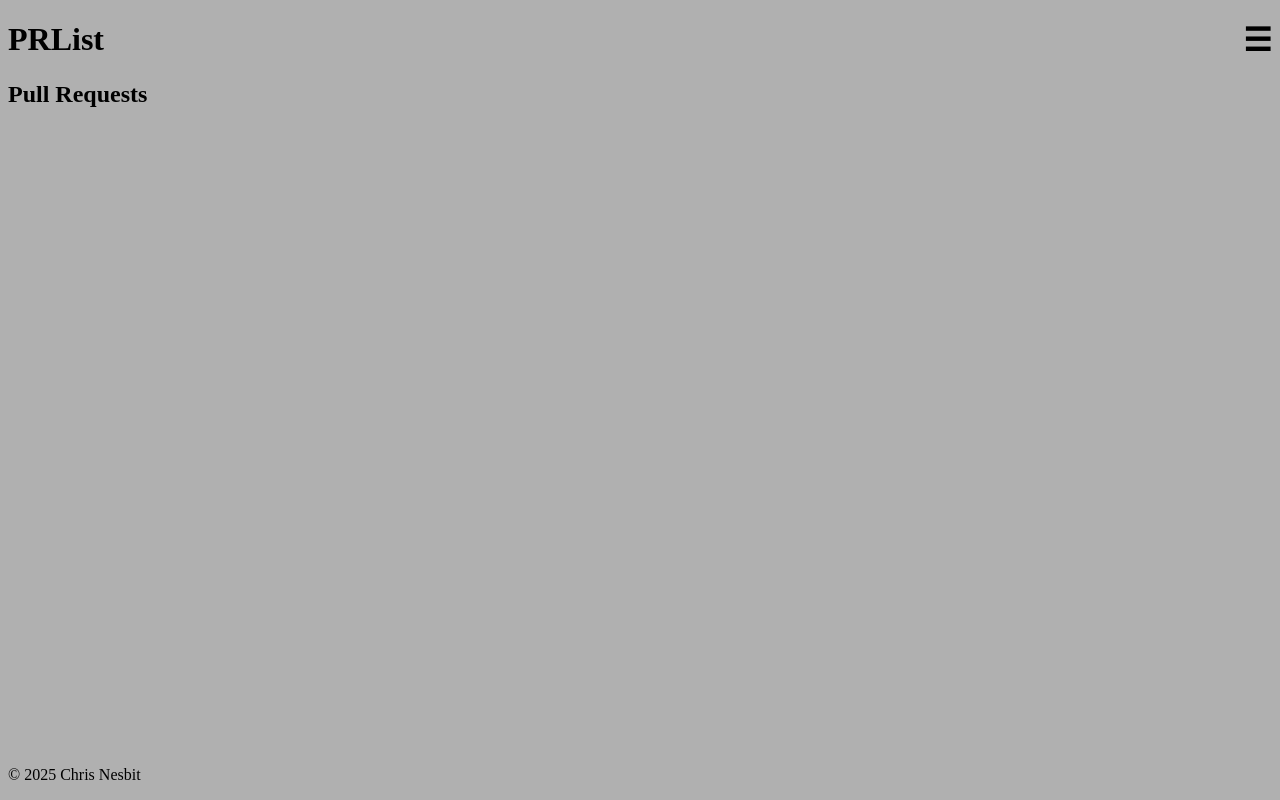
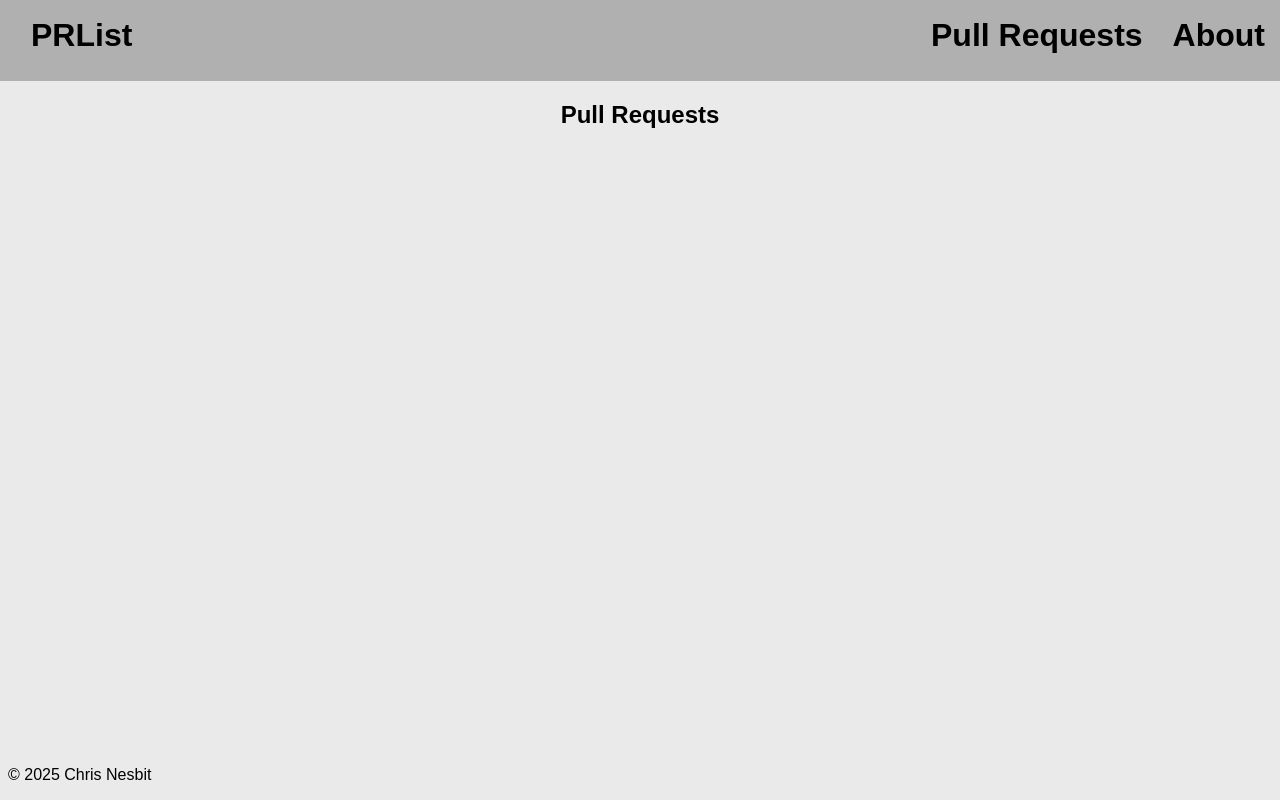
Before and after one commit to chrisnesbit1/PRList, a React (Vite) app: page / in a window 1280 px wide. Built offline with nearby package versions, Linux system fonts and the light colour scheme.

Commit message:
simplify navigation, simplify/improve related css, and center page title (#4)

```diff
--- a/src/assets/styles/App.css
+++ b/src/assets/styles/App.css
@@ -1,31 +1,33 @@
 body {
-    background-color: #b0b0b0;
+    background-color: #eaeaea;
+    font-family: Arial, Helvetica, sans-serif;
 }
 
-.menu {
-  display: none;
-  list-style: none;
+.header {
+    background-color: #b0b0b0;
+    margin-top: -22px;
+    margin-left: -22px;
+    margin-right: -8px;
+    padding: 10px 15px 5px;
 }
 
-#menu-toggle:checked + .hamburger + .menu {
-  display: block;
-}
-
-#menu-toggle {
-    display: none;
-}
-
-.menu a {
+.header a {
+    margin-left: 30px;
     text-decoration: none;
-    color: rgb(42, 74, 133);
+    color: black;
 }
 
 h1 {
     display: flex;
-    justify-content: space-between; /* Adjust as needed */
+    justify-content: space-between;
 }
 
-.floatRight {
+h2 {
+    width: 100%;
+    text-align: center;
+}
+
+.float-right {
     float: right;
 }
 
--- a/src/layout/Header.jsx
+++ b/src/layout/Header.jsx
@@ -3,20 +3,13 @@ import { Link } from "react-router-dom";
 
 export default function Header() {
   return (
-    <>
-      <h1>PRList
-        <span>
-          <input type="checkbox" id="menu-toggle" />
-          <label htmlFor="menu-toggle" className="hamburger floatRight">☰</label>
-          <ul className="menu">
-            {/* server-side routing: <li><a href="/">Pull Requests</a></li> */}
-            {/* server-side routing: <li><a href="/about">About</a></li> */}
-            <li><Link to="/">Pull Requests</Link></li>
-            <li><Link to="/about">About</Link></li>
-
-          </ul>
+    <div className="header">
+      <h1><Link to="/">PRList</Link>
+        <span className="float-right">
+            <Link to="/">Pull Requests</Link>
+            <Link to="/about">About</Link>
         </span>
       </h1>
-    </>
+    </div>
   );
 }
```
